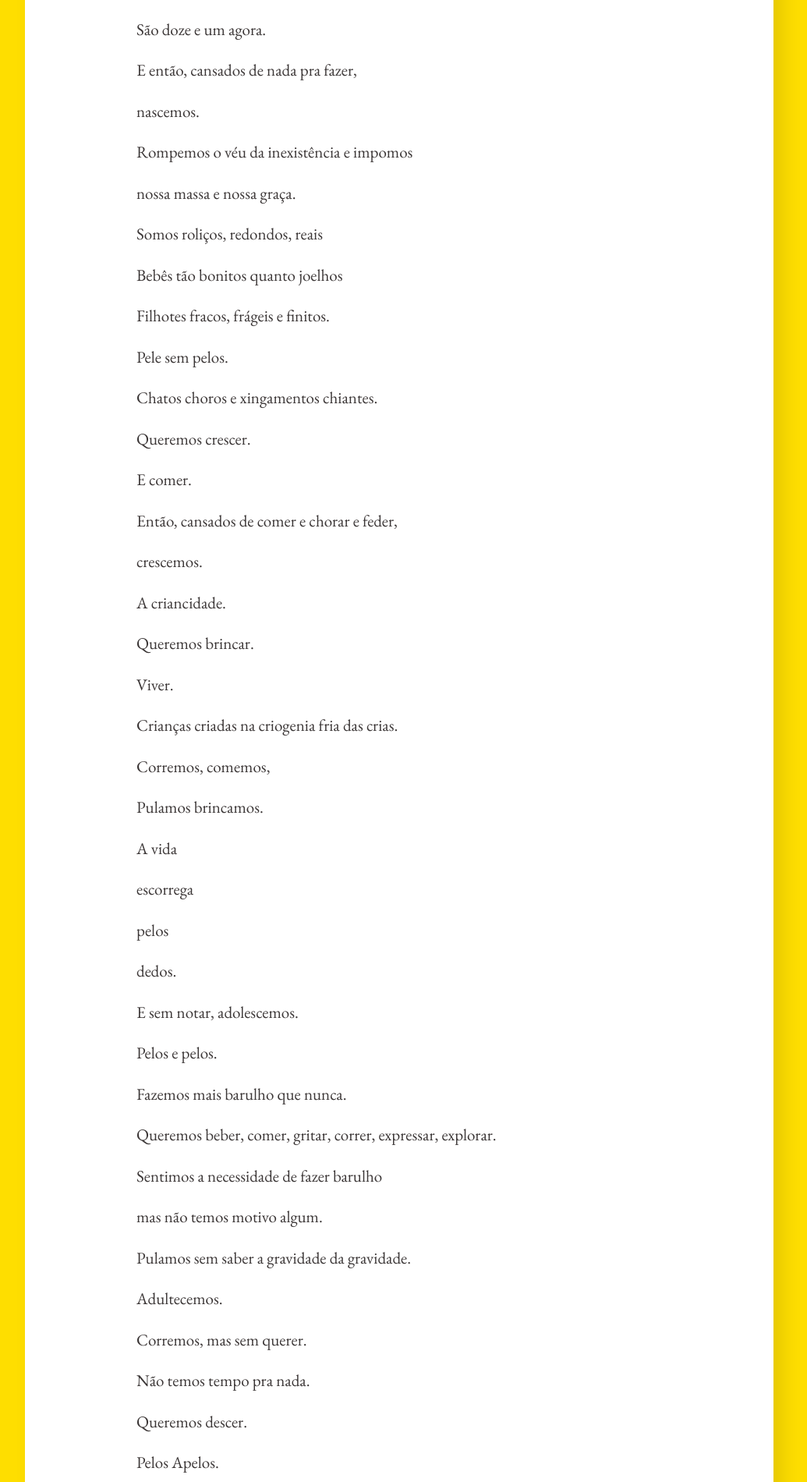
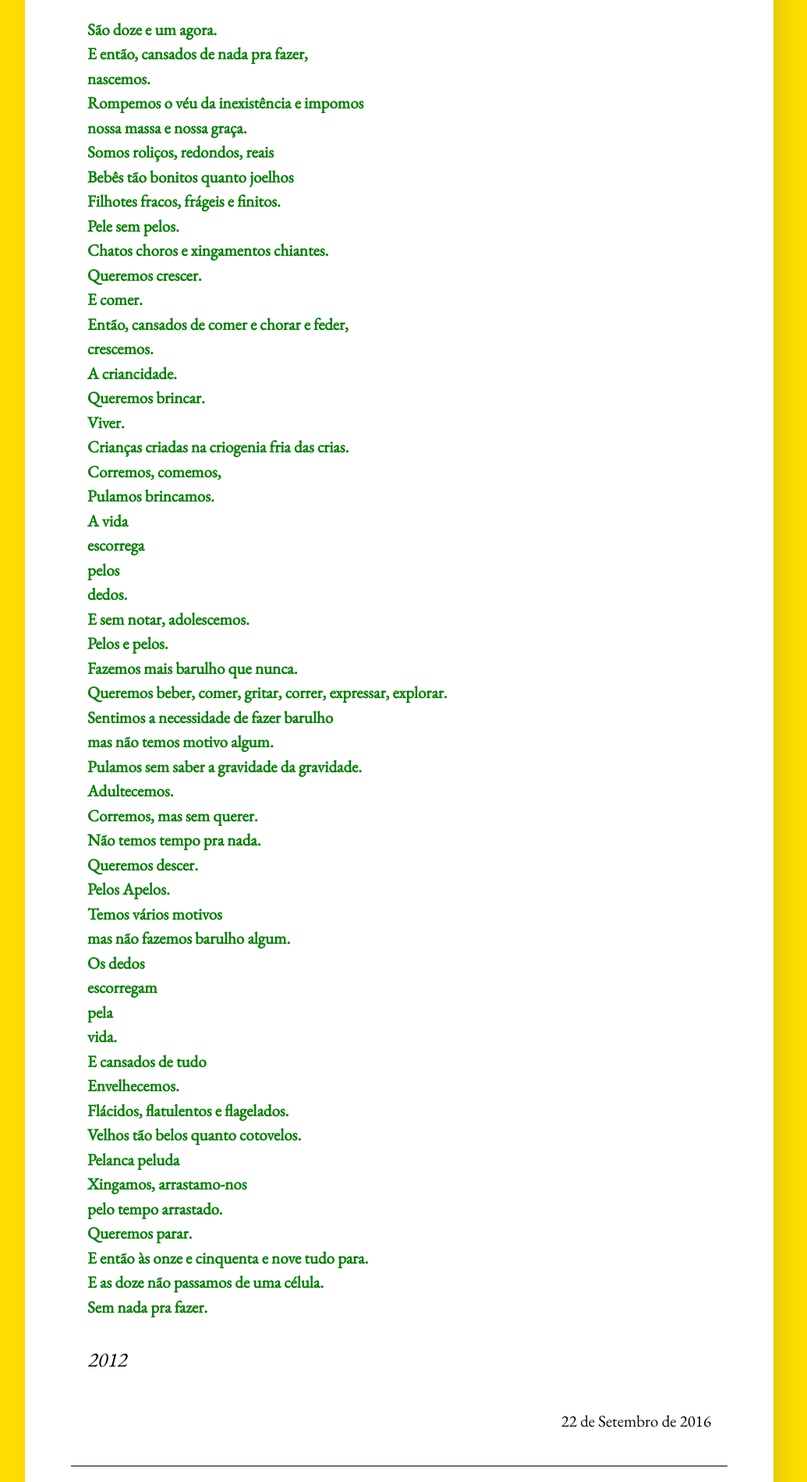
Before and after one commit to tropicaos/laueu, a Jekyll site: the page built from _posts/2020-07-02-avida.md, in a window 1280 px wide. Shown: the part 945-2845 px from the top of the page at 78% size, without its empty margins (128-1163 px from the left). Built offline with Jekyll 4.4.1, drawn with Linux system fonts in a browser that asks for light colours; comment, search, counter and statistics services are not loaded.

Commit message:
[ATT] AVIDA

```diff
--- a/_posts/2020-07-02-avida.md
+++ b/_posts/2020-07-02-avida.md
@@ -9,112 +9,60 @@ date: 2016-09-22T12:05:53.933Z
 ---
 ![](/images/uploads/1_zjkegga9iwuiwxqtsbeqrq.jpeg)
 
-> São doze e um agora.
->
-> E então, cansados de nada pra fazer,
->
-> nascemos.
->
-> Rompemos o véu da inexistência e impomos
->
-> nossa massa e nossa graça.
->
-> Somos roliços, redondos, reais
->
-> Bebês tão bonitos quanto joelhos
->
-> Filhotes fracos, frágeis e finitos.
->
-> Pele sem pelos.
->
-> Chatos choros e xingamentos chiantes.
->
-> Queremos crescer.
->
-> E comer.
->
-> Então, cansados de comer e chorar e feder,
->
-> crescemos.
->
-> A criancidade.
->
-> Queremos brincar.
->
-> Viver.
->
-> Crianças criadas na criogenia fria das crias.
->
-> Corremos, comemos,
->
-> Pulamos brincamos.
->
-> A vida
->
-> escorrega
->
-> pelos
->
-> dedos.
->
-> E sem notar, adolescemos.
->
-> Pelos e pelos.
->
-> Fazemos mais barulho que nunca.
->
-> Queremos beber, comer, gritar, correr, expressar, explorar.
->
-> Sentimos a necessidade de fazer barulho
->
-> mas não temos motivo algum.
->
-> Pulamos sem saber a gravidade da gravidade.
->
-> Adultecemos.
->
-> Corremos, mas sem querer.
->
-> Não temos tempo pra nada.
->
-> Queremos descer.
->
-> Pelos Apelos.
->
-> Temos vários motivos
->
-> mas não fazemos barulho algum.
->
-> Os dedos
->
-> escorregam
->
-> pela
->
-> vida.
->
-> E cansados de tudo
->
-> Envelhecemos.
->
-> Flácidos, flatulentos e flagelados.
->
-> Velhos tão belos quanto cotovelos.
->
-> Pelanca peluda
->
-> Xingamos, arrastamo-nos
->
-> pelo tempo arrastado.
->
-> Queremos parar.
->
-> E então às onze e cinquenta e nove tudo para.
->
-> E as doze não passamos de uma célula.
->
-> Sem nada pra fazer.
 
-- - -
+<div style="color:green"><strong>
+São doze e um agora.<br/>
+E então, cansados de nada pra fazer,<br/>
+nascemos.<br/>
+Rompemos o véu da inexistência e impomos<br/>
+nossa massa e nossa graça.<br/>
+Somos roliços, redondos, reais<br/>
+Bebês tão bonitos quanto joelhos<br/>
+Filhotes fracos, frágeis e finitos.<br/>
+Pele sem pelos.<br/>
+Chatos choros e xingamentos chiantes.<br/>
+Queremos crescer.<br/>
+E comer.<br/>
+Então, cansados de comer e chorar e feder,<br/>
+crescemos.<br/>
+A criancidade.<br/>
+Queremos brincar.<br/>
+Viver.<br/>
+Crianças criadas na criogenia fria das crias.<br/>
+Corremos, comemos,<br/>
+Pulamos brincamos.<br/>
+A vida<br/>
+escorrega<br/>
+pelos<br/>
+dedos.<br/>
+E sem notar, adolescemos.<br/>
+Pelos e pelos.<br/>
+Fazemos mais barulho que nunca.<br/>
+Queremos beber, comer, gritar, correr, expressar, explorar.<br/>
+Sentimos a necessidade de fazer barulho<br/>
+mas não temos motivo algum.<br/>
+Pulamos sem saber a gravidade da gravidade.<br/>
+Adultecemos.<br/>
+Corremos, mas sem querer.<br/>
+Não temos tempo pra nada.<br/>
+Queremos descer.<br/>
+Pelos Apelos.<br/>
+Temos vários motivos<br/>
+mas não fazemos barulho algum.<br/>
+Os dedos<br/>
+escorregam<br/>
+pela<br/>
+vida.<br/>
+E cansados de tudo<br/>
+Envelhecemos.<br/>
+Flácidos, flatulentos e flagelados.<br/>
+Velhos tão belos quanto cotovelos.<br/>
+Pelanca peluda<br/>
+Xingamos, arrastamo-nos<br/>
+pelo tempo arrastado.<br/>
+Queremos parar.<br/>
+E então às onze e cinquenta e nove tudo para.<br/>
+E as doze não passamos de uma célula.<br/>
+Sem nada pra fazer. </strong></div>
 
 #### 2012
```
Also changed, not shown: _posts/2014-10-06-game-design-comportamental.md (+1 -1 lines).
